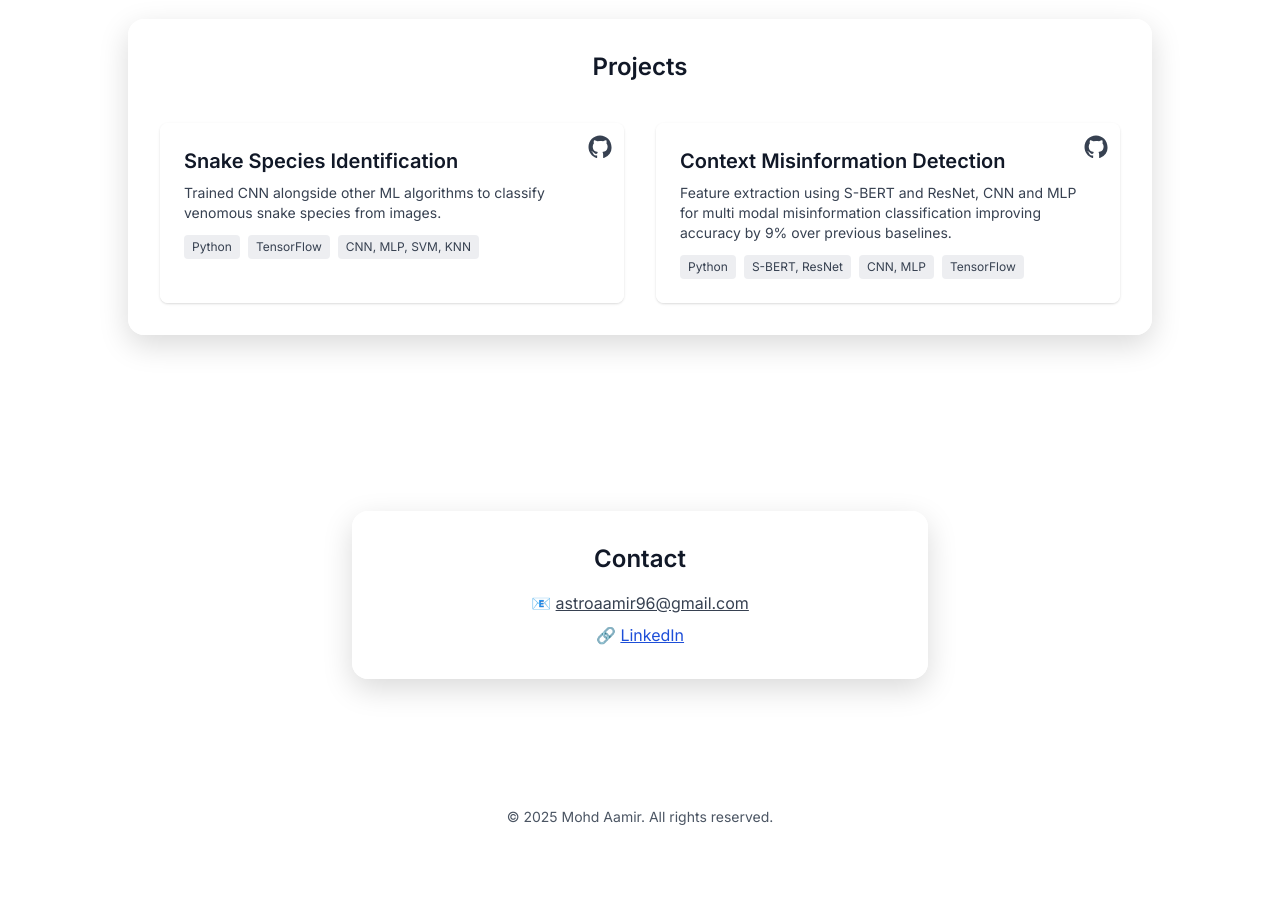
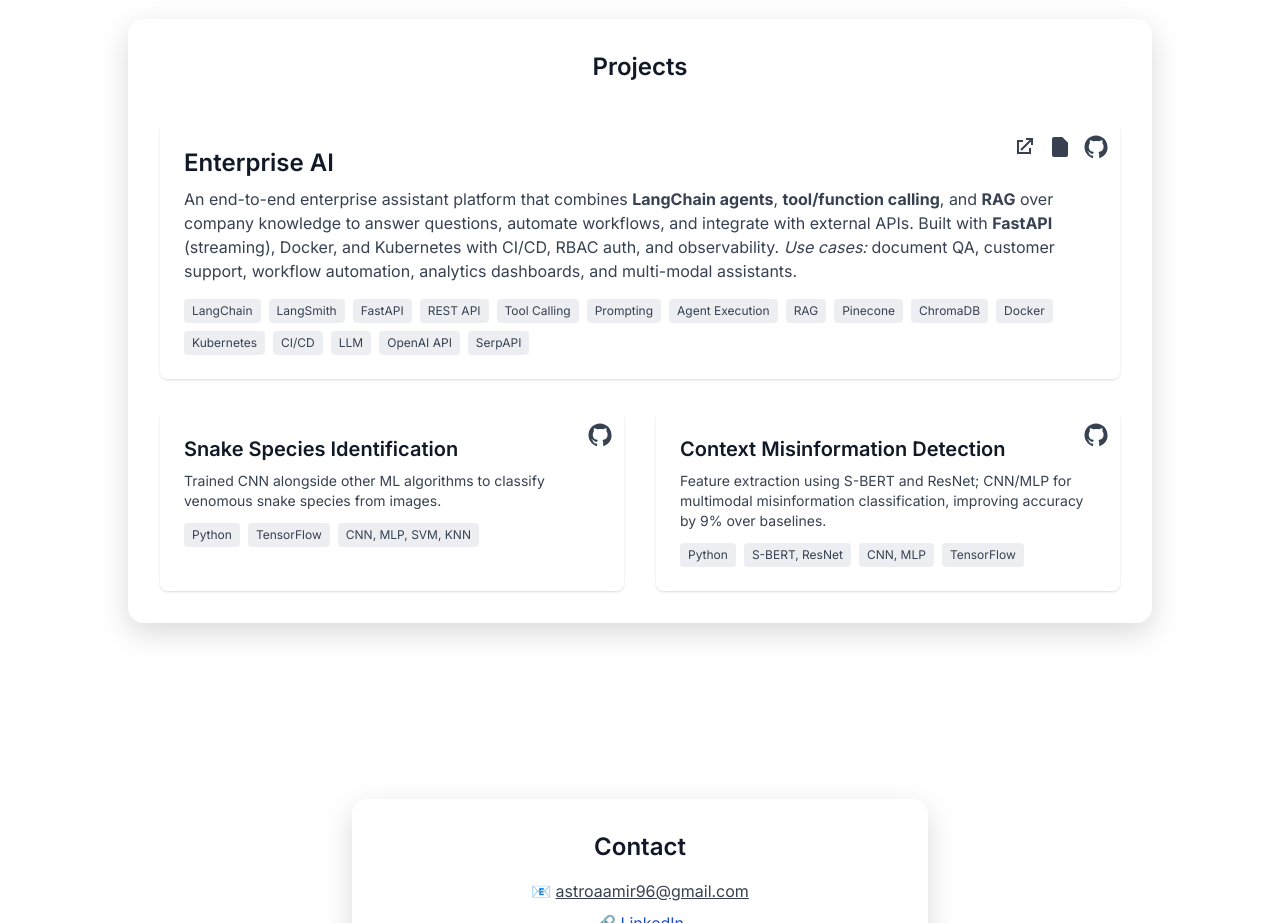
Before and after one commit to tolotolo10/aamir-website, a plain HTML site: page index.html in a window 1280 px wide. Shown: the part 2300-3223 px from the top of the page. Before the commit the page ends 3159 px from the top, so only its background shows below. Drawn offline with nearby package versions, Linux system fonts and the light colour scheme.

Commit message:
Update index.html

```diff
--- a/index.html
+++ b/index.html
@@ -211,11 +211,85 @@ React, TailwindCSS, Flask/FastAPI, REST APIs, OpenAI API, HuggingFace Hub API
     <section id="projects" class="py-20 px-6" aria-labelledby="projects-title" data-aos="fade-up">
       <div class="max-w-5xl mx-auto frosted">
         <h2 id="projects-title" class="text-2xl font-semibold mb-10 text-center">Projects</h2>
+
         <div class="grid md:grid-cols-2 gap-8">
 
-          <!-- Project 1 -->
+          <!-- ENTERPRISE AI (full width) -->
+          <article
+            class="md:col-span-2 frost-card p-6 rounded-lg shadow transform transition hover:-translate-y-1 relative"
+            data-aos="zoom-in"
+            title="details of the project"
+          >
+            <!-- Top-right action icons -->
+            <div class="absolute top-3 right-3 flex items-center gap-3">
+              <!-- Website -->
+              <a href="https://your-enterprise-ai-site.com"
+                 target="_blank" rel="noopener"
+                 aria-label="Visit Enterprise AI website"
+                 title="Open website"
+                 class="text-gray-700 dark:text-gray-300 hover:text-blue-600 transition-transform transform hover:scale-110">
+                <!-- external-link icon -->
+                <svg xmlns="http://www.w3.org/2000/svg" class="w-6 h-6" viewBox="0 0 24 24" fill="currentColor">
+                  <path d="M14 3h7v7h-2V6.41l-9.29 9.3-1.42-1.42 9.3-9.29H14V3z"></path>
+                  <path d="M5 5h6v2H7v10h10v-4h2v6H5V5z"></path>
+                </svg>
+              </a>
+              <!-- PDF -->
+              <a href="Enterprise_AI_Project_Details.pdf"
+                 target="_blank" rel="noopener"
+                 aria-label="Open project PDF"
+                 title="Open project PDF"
+                 class="text-gray-700 dark:text-gray-300 hover:text-blue-600 transition-transform transform hover:scale-110">
+                <!-- document icon -->
+                <svg xmlns="http://www.w3.org/2000/svg" class="w-6 h-6" viewBox="0 0 24 24" fill="currentColor">
+                  <path d="M14 2H6a2 2 0 0 0-2 2v16a2 2 0 0 0 2 2h12a2 2 0 0 0 2-2V8z"></path>
+                  <path d="M14 2v6h6"></path>
+                </svg>
+              </a>
+              <!-- GitHub -->
+              <a href="https://github.com/your-username/enterprise-ai"
+                 target="_blank" rel="noopener"
+                 aria-label="View Enterprise AI on GitHub"
+                 title="View on GitHub"
+                 class="text-gray-700 dark:text-gray-300 hover:text-blue-600 transition-transform transform hover:scale-110">
+                <!-- GitHub icon -->
+                <svg xmlns="http://www.w3.org/2000/svg" class="w-6 h-6" viewBox="0 0 24 24" fill="currentColor">
+                  <path d="M12 .5C5.65.5.5 5.65.5 12c0 5.09 3.29 9.4 7.86 10.94.58.11.79-.25.79-.56v-2c-3.2.7-3.87-1.55-3.87-1.55-.53-1.35-1.3-1.71-1.3-1.71-1.06-.72.08-.71.08-.71 1.17.08 1.78 1.2 1.78 1.2 1.04 1.78 2.73 1.27 3.4.97.1-.75.41-1.27.74-1.56-2.55-.29-5.23-1.28-5.23-5.7 0-1.26.45-2.3 1.19-3.11-.12-.29-.52-1.45.11-3.02 0 0 .98-.31 3.21 1.18a11.2 11.2 0 0 1 2.92-.39c.99 0 1.99.13 2.92.39 2.23-1.49 3.2-1.18 3.2-1.18.63 1.57.23 2.73.11 3.02.74.81 1.19 1.85 1.19 3.11 0 4.44-2.69 5.41-5.25 5.69.42.36.79 1.08.79 2.19v3.24c0 .31.21.68.8.56A10.52 10.52 0 0 0 23.5 12c0-6.35-5.15-11.5-11.5-11.5z"/>
+                </svg>
+              </a>
+            </div>
+
+            <h3 class="text-2xl font-semibold mb-2">Enterprise AI</h3>
+            <p class="text-gray-700 dark:text-gray-200 text-sm md:text-base">
+              An end-to-end enterprise assistant platform that combines <strong>LangChain agents</strong>, <strong>tool/function calling</strong>,
+              and <strong>RAG</strong> over company knowledge to answer questions, automate workflows, and integrate with external APIs.
+              Built with <strong>FastAPI</strong> (streaming), Docker, and Kubernetes with CI/CD, RBAC auth, and observability.
+              <em>Use cases:</em> document QA, customer support, workflow automation, analytics dashboards, and multi-modal assistants.
+            </p>
+
+            <!-- Tech badges -->
+            <div class="mt-4 flex flex-wrap gap-2 text-xs text-gray-700 dark:text-gray-300">
+              <span class="bg-gray-200 bg-opacity-70 px-2 py-1 rounded">LangChain</span>
+              <span class="bg-gray-200 bg-opacity-70 px-2 py-1 rounded">LangSmith</span>
+              <span class="bg-gray-200 bg-opacity-70 px-2 py-1 rounded">FastAPI</span>
+              <span class="bg-gray-200 bg-opacity-70 px-2 py-1 rounded">REST API</span>
+              <span class="bg-gray-200 bg-opacity-70 px-2 py-1 rounded">Tool Calling</span>
+              <span class="bg-gray-200 bg-opacity-70 px-2 py-1 rounded">Prompting</span>
+              <span class="bg-gray-200 bg-opacity-70 px-2 py-1 rounded">Agent Execution</span>
+              <span class="bg-gray-200 bg-opacity-70 px-2 py-1 rounded">RAG</span>
+              <span class="bg-gray-200 bg-opacity-70 px-2 py-1 rounded">Pinecone</span>
+              <span class="bg-gray-200 bg-opacity-70 px-2 py-1 rounded">ChromaDB</span>
+              <span class="bg-gray-200 bg-opacity-70 px-2 py-1 rounded">Docker</span>
+              <span class="bg-gray-200 bg-opacity-70 px-2 py-1 rounded">Kubernetes</span>
+              <span class="bg-gray-200 bg-opacity-70 px-2 py-1 rounded">CI/CD</span>
+              <span class="bg-gray-200 bg-opacity-70 px-2 py-1 rounded">LLM</span>
+              <span class="bg-gray-200 bg-opacity-70 px-2 py-1 rounded">OpenAI API</span>
+              <span class="bg-gray-200 bg-opacity-70 px-2 py-1 rounded">SerpAPI</span>
+            </div>
+          </article>
+
+          <!-- Snake Species Identification -->
           <article class="frost-card p-6 rounded-lg shadow transform transition hover:-translate-y-1 relative" data-aos="zoom-in">
-            <!-- GitHub Icon Top Right -->
             <a href="https://github.com/your-username/snake-species-identification"
                target="_blank" rel="noopener"
                title="View on GitHub"
@@ -224,7 +298,6 @@ React, TailwindCSS, Flask/FastAPI, REST APIs, OpenAI API, HuggingFace Hub API
                 <path d="M12 .5C5.65.5.5 5.65.5 12c0 5.09 3.29 9.4 7.86 10.94.58.11.79-.25.79-.56v-2c-3.2.7-3.87-1.55-3.87-1.55-.53-1.35-1.3-1.71-1.3-1.71-1.06-.72.08-.71.08-.71 1.17.08 1.78 1.2 1.78 1.2 1.04 1.78 2.73 1.27 3.4.97.1-.75.41-1.27.74-1.56-2.55-.29-5.23-1.28-5.23-5.7 0-1.26.45-2.3 1.19-3.11-.12-.29-.52-1.45.11-3.02 0 0 .98-.31 3.21 1.18a11.2 11.2 0 0 1 2.92-.39c.99 0 1.99.13 2.92.39 2.23-1.49 3.2-1.18 3.2-1.18.63 1.57.23 2.73.11 3.02.74.81 1.19 1.85 1.19 3.11 0 4.44-2.69 5.41-5.25 5.69.42.36.79 1.08.79 2.19v3.24c0 .31.21.68.8.56A10.52 10.52 0 0 0 23.5 12c0-6.35-5.15-11.5-11.5-11.5z"/>
               </svg>
             </a>
-
             <h3 class="text-xl font-semibold mb-2">Snake Species Identification</h3>
             <p class="text-gray-700 dark:text-gray-200 text-sm">
               Trained CNN alongside other ML algorithms to classify venomous snake species from images.
@@ -236,9 +309,8 @@ React, TailwindCSS, Flask/FastAPI, REST APIs, OpenAI API, HuggingFace Hub API
             </div>
           </article>
 
-          <!-- Project 2 -->
+          <!-- Context Misinformation Detection -->
           <article class="frost-card p-6 rounded-lg shadow transform transition hover:-translate-y-1 relative" data-aos="zoom-in" data-aos-delay="100">
-            <!-- GitHub Icon Top Right -->
             <a href="https://github.com/your-username/context-misinformation-detection"
                target="_blank" rel="noopener"
                title="View on GitHub"
@@ -247,10 +319,9 @@ React, TailwindCSS, Flask/FastAPI, REST APIs, OpenAI API, HuggingFace Hub API
                 <path d="M12 .5C5.65.5.5 5.65.5 12c0 5.09 3.29 9.4 7.86 10.94.58.11.79-.25.79-.56v-2c-3.2.7-3.87-1.55-3.87-1.55-.53-1.35-1.3-1.71-1.3-1.71-1.06-.72.08-.71.08-.71 1.17.08 1.78 1.2 1.78 1.2 1.04 1.78 2.73 1.27 3.4.97.1-.75.41-1.27.74-1.56-2.55-.29-5.23-1.28-5.23-5.7 0-1.26.45-2.3 1.19-3.11-.12-.29-.52-1.45.11-3.02 0 0 .98-.31 3.21 1.18a11.2 11.2 0 0 1 2.92-.39c.99 0 1.99.13 2.92.39 2.23-1.49 3.2-1.18 3.2-1.18.63 1.57.23 2.73.11 3.02.74.81 1.19 1.85 1.19 3.11 0 4.44-2.69 5.41-5.25 5.69.42.36.79 1.08.79 2.19v3.24c0 .31.21.68.8.56A10.52 10.52 0 0 0 23.5 12c0-6.35-5.15-11.5-11.5-11.5z"/>
               </svg>
             </a>
-
             <h3 class="text-xl font-semibold mb-2">Context Misinformation Detection</h3>
             <p class="text-gray-700 dark:text-gray-200 text-sm">
-              Feature extraction using S-BERT and ResNet, CNN and MLP for multi modal misinformation classification improving accuracy by 9% over previous baselines.
+              Feature extraction using S-BERT and ResNet; CNN/MLP for multimodal misinformation classification, improving accuracy by 9% over baselines.
             </p>
             <div class="mt-3 flex flex-wrap gap-2 text-xs text-gray-700 dark:text-gray-300">
               <span class="bg-gray-200 bg-opacity-70 px-2 py-1 rounded">Python</span>
```
